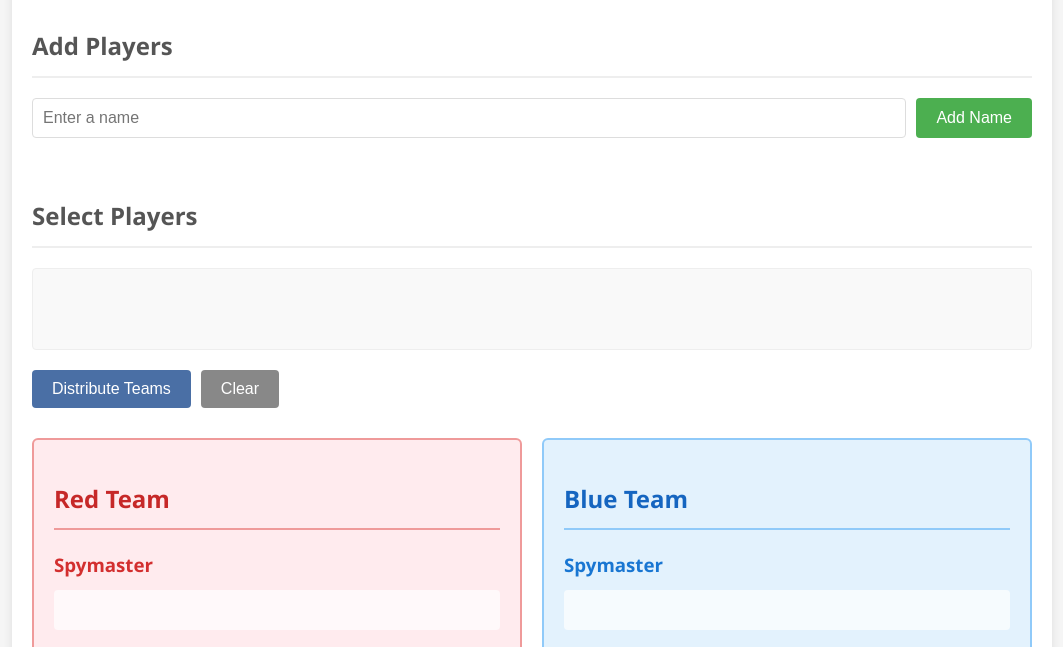
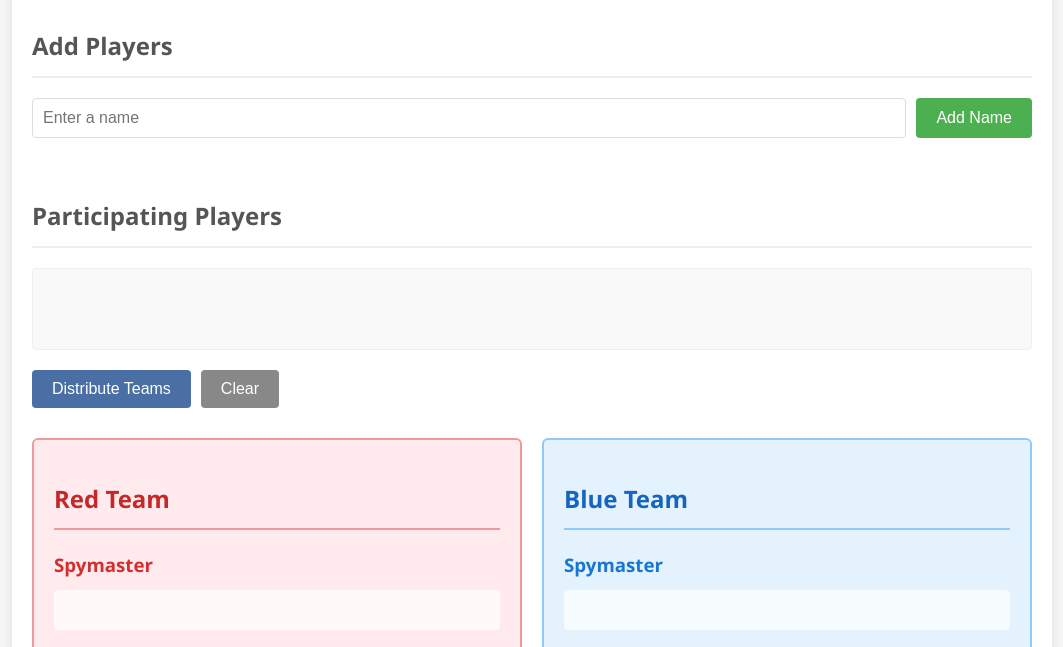
Before and after one commit to lsigism/codename-challenge, a website built with webpack: page src/index.html in a window 1280 px wide. Shown: the part 151-798 px from the top of the page, without its empty margins (108-1171 px from the left). Built offline with nearby package versions, Linux system fonts and the light colour scheme.

```diff
--- a/src/index.html
+++ b/src/index.html
@@ -28,7 +28,7 @@
 
       <!-- Add new section for name selection -->
       <div class="name-selection-container">
-        <h2>Select Players</h2>
+        <h2>Participating Players</h2>
         <div id="namesList" class="names-list">
           <!-- Names will be added here dynamically -->
         </div>
```
